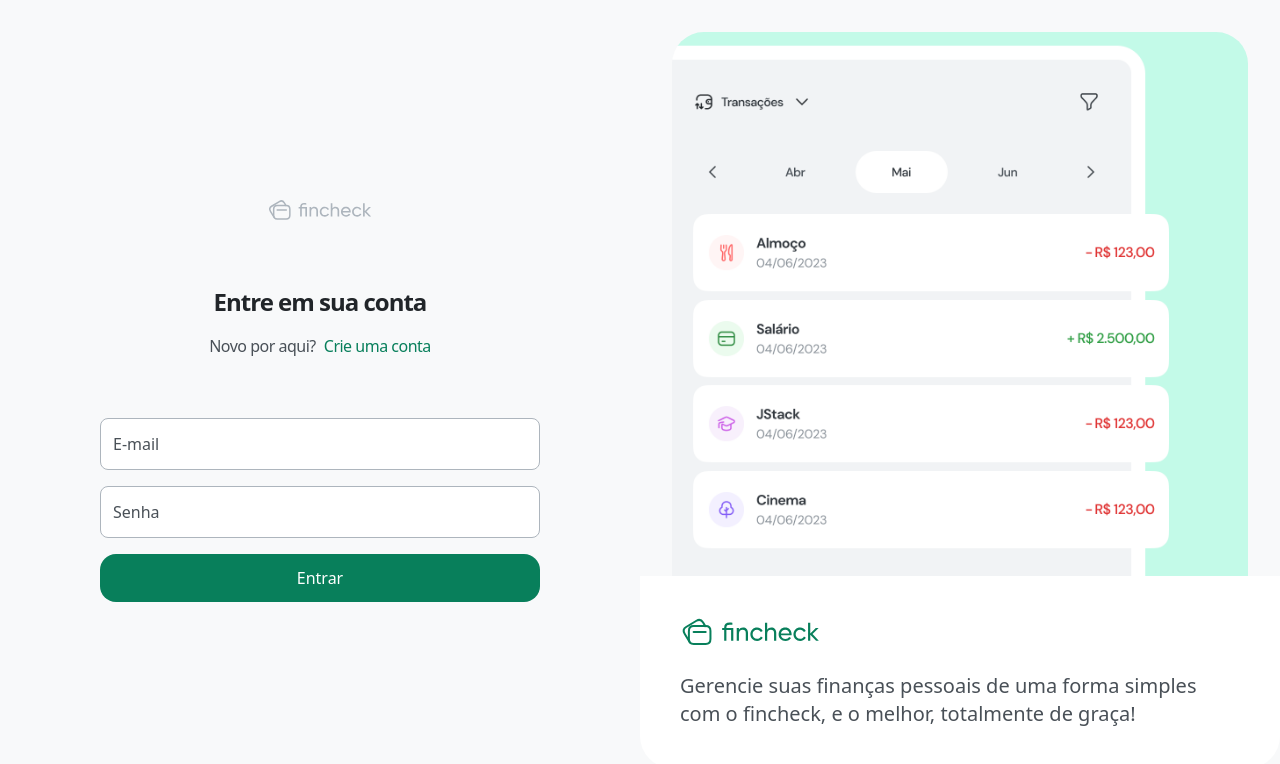
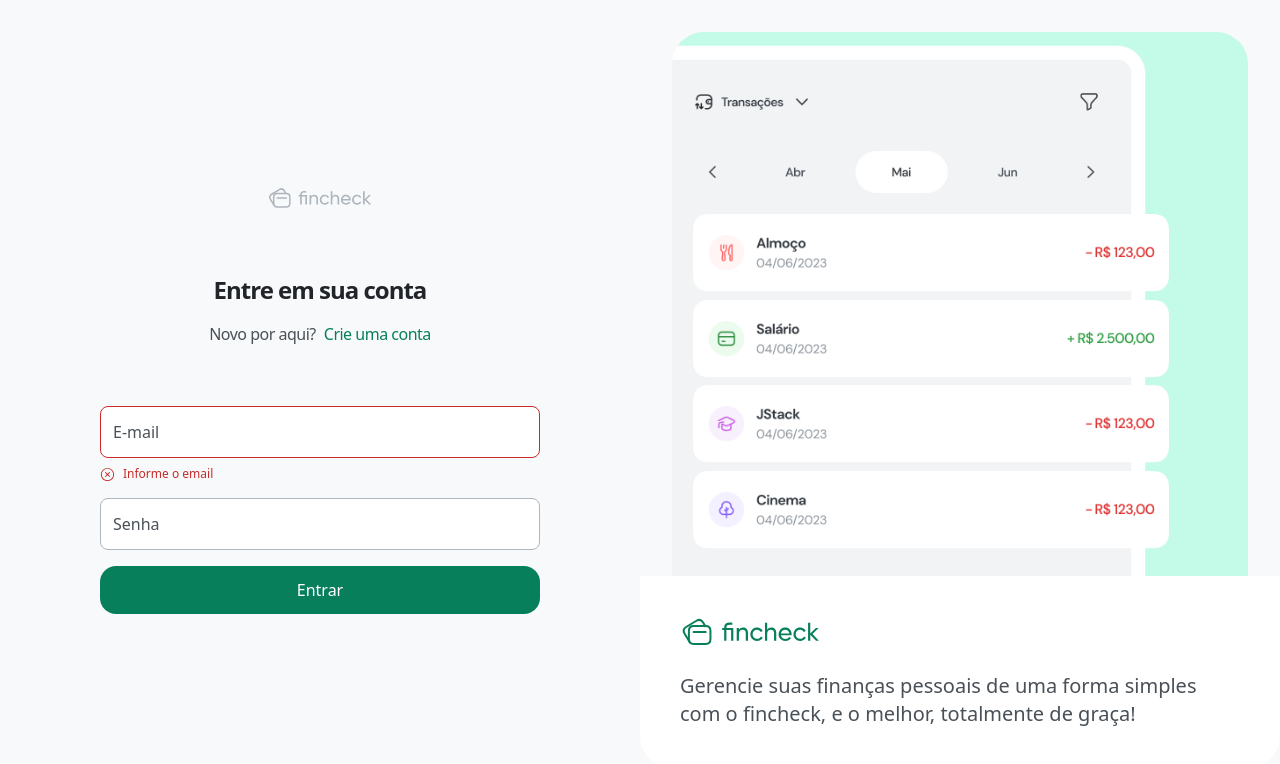
Before and after one commit to flpcastro/fincheck, a React (Vite) app in the folder frontend/: page /login in a window 1280 px wide. Shown: the top 764 px of the page. Built offline with nearby package versions, Linux system fonts and the light colour scheme.

Commit message:
refactor: implement forwardref and add error props

```diff
--- a/frontend/src/view/components/Input.tsx
+++ b/frontend/src/view/components/Input.tsx
@@ -1,20 +1,30 @@
-import { ComponentProps } from "react";
+import { CrossCircledIcon } from "@radix-ui/react-icons";
+import { ComponentProps, forwardRef } from "react";
+import { cn } from "../../app/utils/cn";
 
 interface InputProps extends ComponentProps<'input'> {
   name: string;
+  error?: string;
 }
 
-export function Input({ name, id, placeholder, ...props}: InputProps) {
+export const Input = forwardRef<HTMLInputElement, InputProps>(
+  ({ name, id, placeholder, error, ...props}, ref) => {
     const inputId = id ?? name;
 
     return (
       <div className="relative">
         <input
+          ref={ref}
           name={name}
           id={inputId}
+          placeholder=" "
           {...props}
-        className="w-full bg-white rounded-lg border border-gray-500 px-3 h-[52px] text-gray-800 pt-4 peer placeholder-shown:pt-0 focus:border-gray-800 transition-all outline-none"
-        placeholder=" "
+          className={
+            cn(
+              "w-full bg-white rounded-lg border border-gray-500 px-3 h-[52px] text-gray-800 pt-4 peer placeholder-shown:pt-0 focus:border-gray-800 transition-all outline-none",
+              error && "!border-red-900"
+            )
+          }
         />
 
         <label
@@ -23,6 +33,14 @@ export function Input({ name, id, placeholder, ...props}: InputProps) {
         >
           {placeholder}
         </label>
+
+        {error && (
+          <div className="flex gap-2 items-center mt-2 text-red-900 ">
+            <CrossCircledIcon />
+            <span className="text-xs">{error}</span>
+          </div>
+        )}
       </div>
     )
   }
+)
```
Lines whose indentation alone changed are shown as unchanged.
